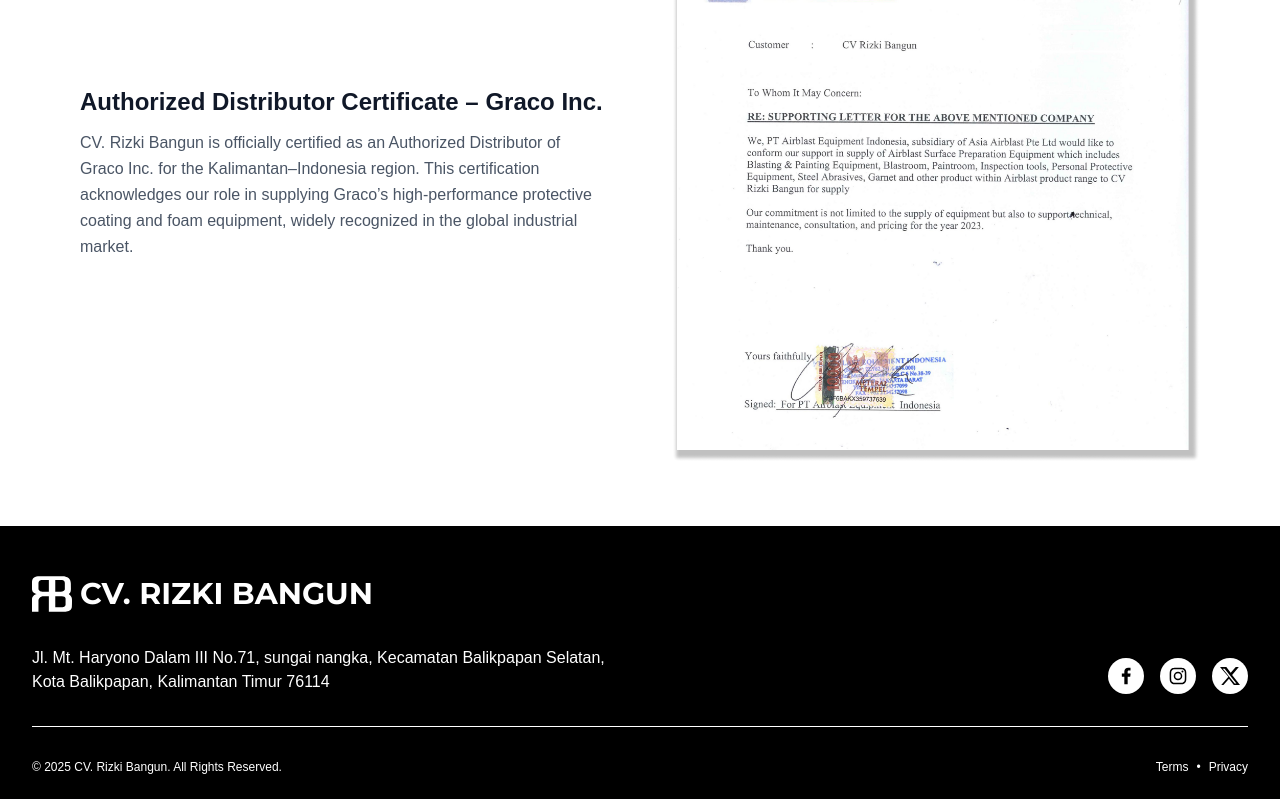
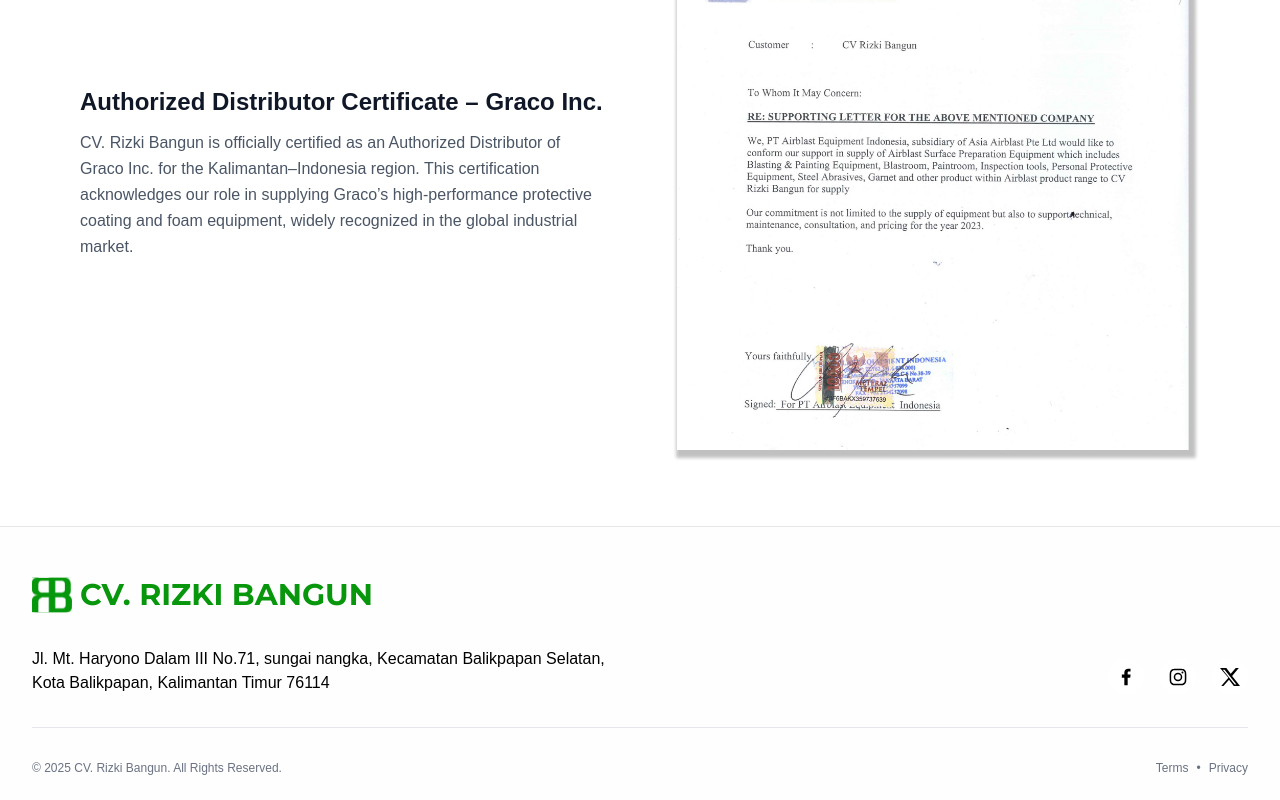
Before and after one commit to faiz832/CV-RIZKI-BANGUN, a React (Vite) app: page / in a window 1280 px wide. Shown: the part 3862-4662 px from the top of the page. Built offline with nearby package versions, Linux system fonts and the light colour scheme; a web font is replaced by a local one.

Commit message:
fix footer

```diff
--- a/src/components/Footer.jsx
+++ b/src/components/Footer.jsx
@@ -1,14 +1,14 @@
-import Logo from "../assets/icons/logo-white.svg";
+import Logo from "../assets/icons/logo.svg";
 
 export default function Footer() {
   return (
-    <footer className="bg-black">
+    <footer className="border-t border-gray-200">
       <div className="mx-auto w-full max-w-7xl px-4 sm:px-6 lg:px-8">
         <div className="relative pb-6 pt-12">
           <div className="grid grid-cols-1 lg:grid-cols-2 gap-8 lg:gap-12">
             {/* Logo and Description */}
-            <div className="text-white">
-              <a href="/" className="text-3xl font-bold mr-4 flex items-center gap-2 font-montserrat">
+            <div className="">
+              <a href="/" className="text-3xl font-bold mr-4 flex items-center gap-2 font-montserrat text-[#07960c]">
                 <img src={Logo} alt="CV Rizki Bangun" className="w-10 h-10" />
                 CV. RIZKI BANGUN
               </a>
@@ -52,9 +52,9 @@
             </div>
           </div>
 
-          <hr className="my-8 border-white sm:mx-auto lg:my-8" />
+          <hr className="my-8 border-gray-200 sm:mx-auto lg:my-8" />
 
-          <div className="flex flex-col md:flex-row items-center justify-center md:justify-between mt-8 text-white text-xs">
+          <div className="flex flex-col md:flex-row items-center justify-center md:justify-between mt-8 text-xs text-gray-500">
             <span className="text-center">
               © 2025{" "}
               <a href="/" className="hover:underline">
```
